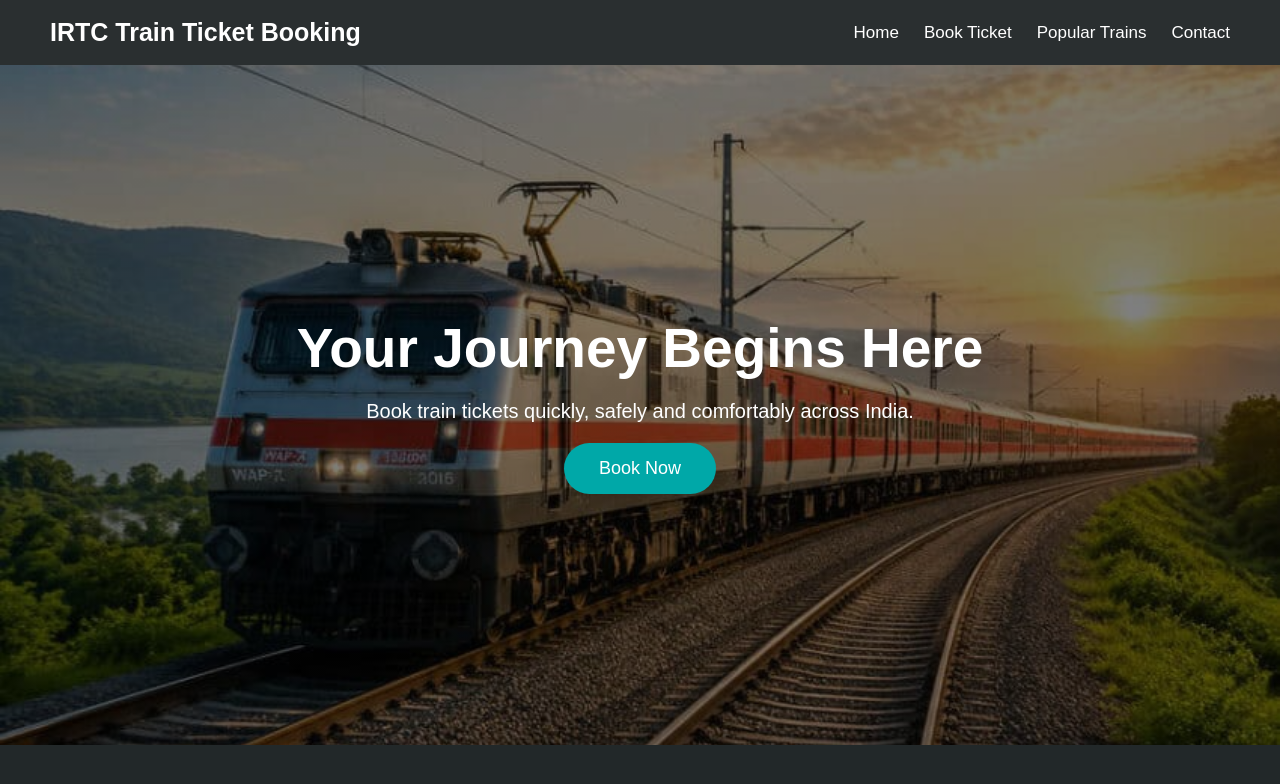
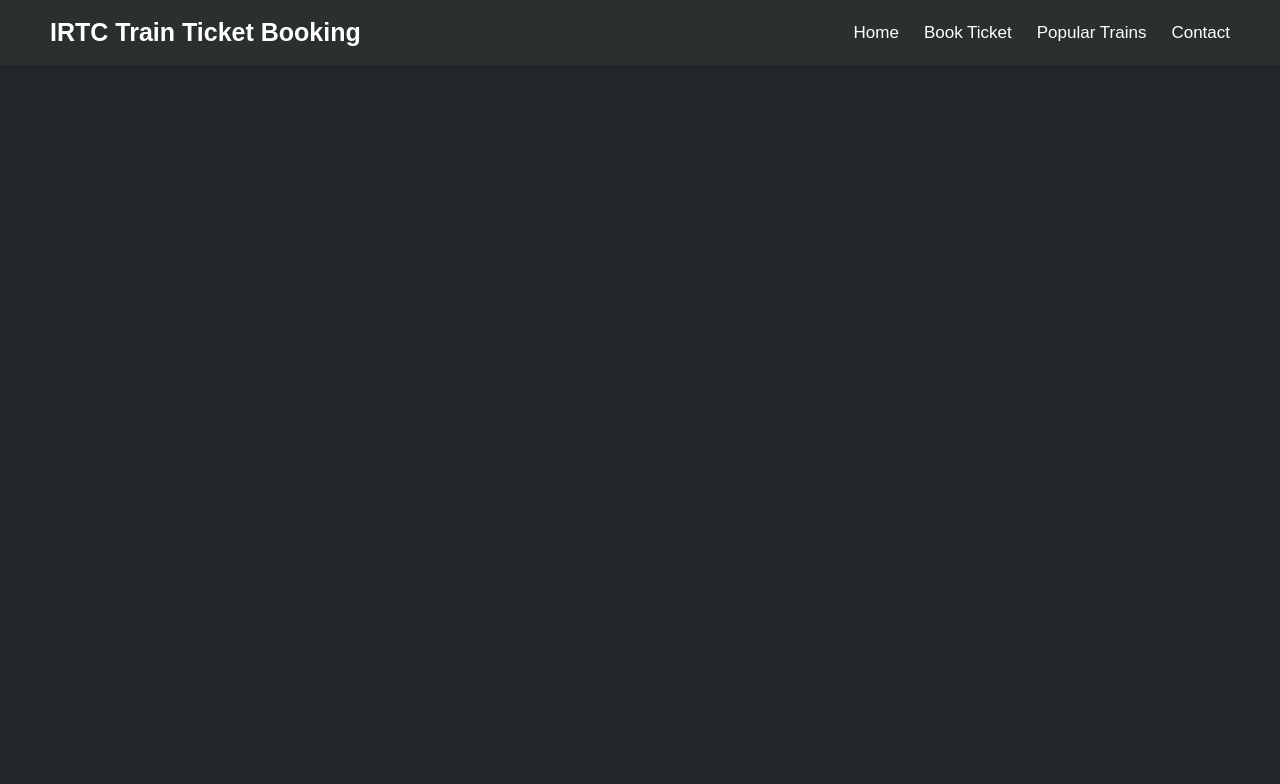
Before and after one commit to AVINASH27N/T-1-webpage, a plain HTML site: page index.html in a window 1280 px wide. Drawn offline with Linux system fonts and the light colour scheme; files that its build step writes are made by us from their sources; files whose address does not match are found by name.

Commit message:
html error changed

```diff
--- a/index.html
+++ b/index.html
@@ -5,8 +5,11 @@
     <meta name="viewport" content="width=device-width, initial-scale=1.0">
     <title>IRCTC Ticket Booking</title>
 
-    <link rel="stylesheet" href="css/style.css">
+    <!-- If style.css is in the same folder as index.html -->
+    <link rel="stylesheet" href="style.css">
 
+    <!-- If style.css is inside a folder named css, use this instead -->
+    <!-- <link rel="stylesheet" href="css/style.css"> -->
 </head>
 
 <body>
@@ -23,21 +26,7 @@
             <li><a href="trains.html">Popular Trains</a></li>
             <li><a href="contact.html">Contact</a></li>
         </ul>
-
     </nav>
-
-<!-- Hero Section -->
-<section class="hero" id="home">
-
-    <h1>Your Journey Begins Here</h1>
-
-    <p>
-        Book train tickets quickly, safely and comfortably across India.
-    </p>
-<button onclick="window.location.href='book.html'">
-    Book Now
-</button>
-
 
 </body>
 </html>
```
Lines whose indentation alone changed are shown as unchanged.
